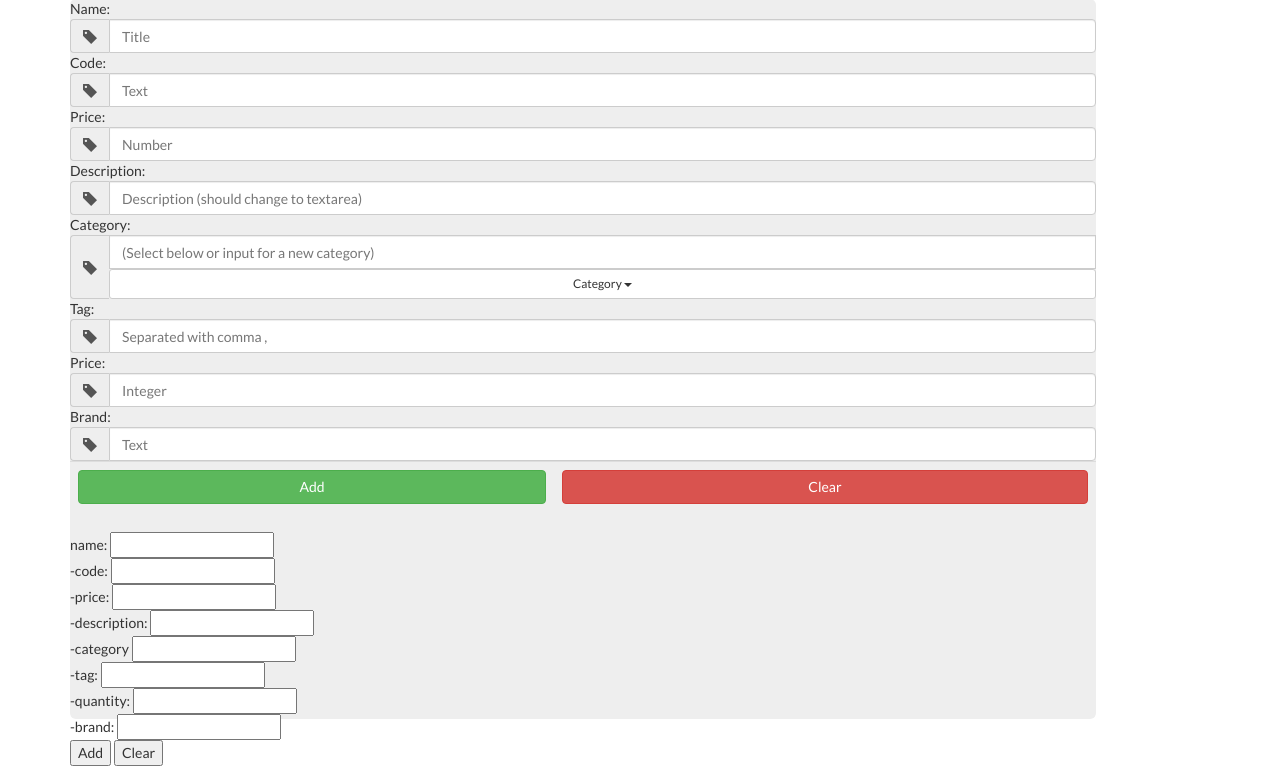
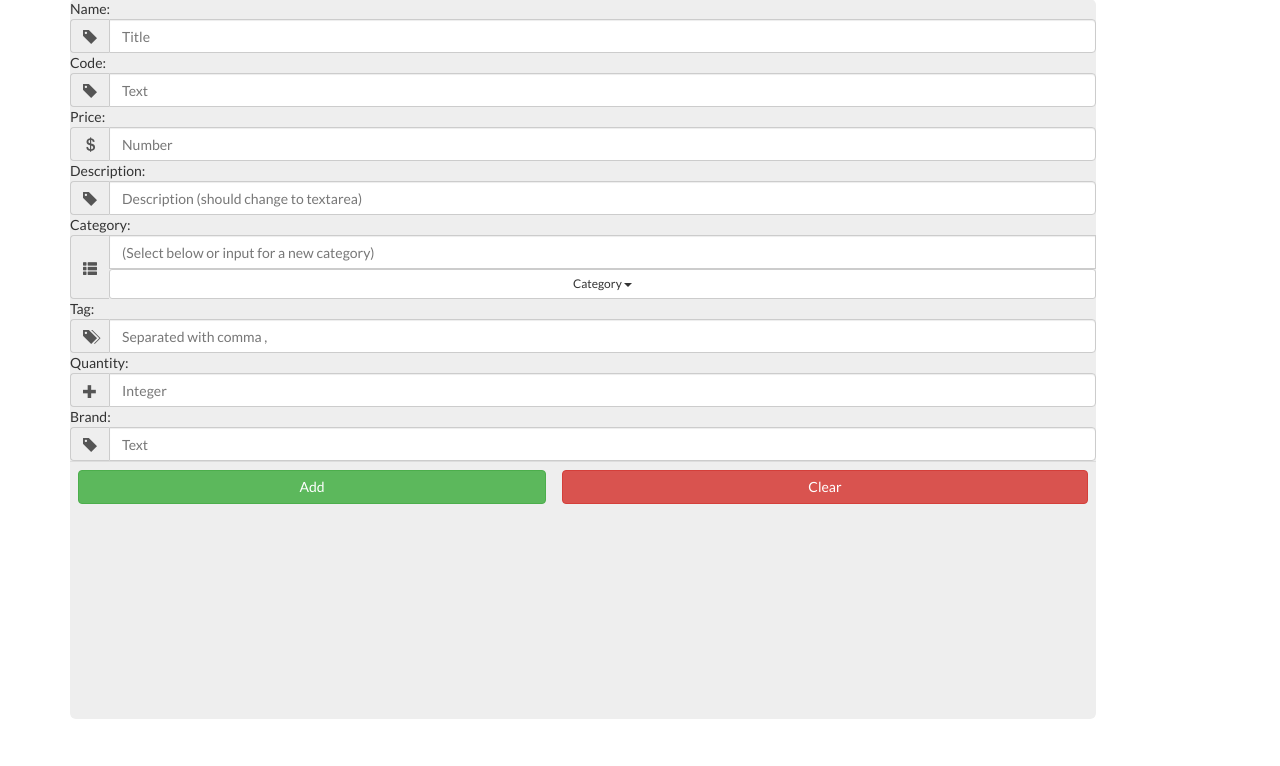
Before and after one commit to rungroj-m/TSP-KU-Relationship-, a PHP site: page /index.php?page=add in a window 1280 px wide. Shown: the part 301-1067 px from the top of the page. After the commit the page ends 1020 px from the top, so only its background shows below. Run offline with PHP 8.4, Linux system fonts and the light colour scheme; lists and menus that the app fills with data are empty.

Commit message:
DEV able to add and dummy edit form work

```diff
--- a/add.php
+++ b/add.php
@@ -9,8 +9,8 @@
 <?php
 require_once ('inc/Product.php');
 require_once ('inc/ProductDao.php');
-	if (isset($_GET['edit'])) {
-		$result = Product::GetProduct($_GET['edit']);
+	if (isset($_GET["id"])) {
+		$result = Product::GetProduct($_GET["id"]);
 	}
 
 
@@ -31,7 +31,7 @@ Code:
 
 Price:
 <div class="input-group">
-	<span class="input-group-addon"><span class="glyphicon glyphicon-tag"></span></span>
+	<span class="input-group-addon"><span class="glyphicon glyphicon-usd"></span></span>
 	<input type="number" class="form-control" id="price" placeholder="Number">
 </div>
 
@@ -43,7 +43,7 @@ Description:
 
 Category:
 <div class="input-group">
-	<span class="input-group-addon"><span class="glyphicon glyphicon-tag"></span></span>
+	<span class="input-group-addon"><span class="glyphicon glyphicon-th-list"></span></span>
 	<input type="text" class="form-control" id="category" placeholder="(Select below or input for a new category)">
 	<div class="btn-group btn-group-sm" style="width: 100%">
 			<button type="button" id="dropdown" class="btn btn-default dropdown-toggle" data-toggle="dropdown" style="width: 100%">
@@ -60,13 +60,13 @@ Category:
 
 Tag:
 <div class="input-group">
-	<span class="input-group-addon"><span class="glyphicon glyphicon-tag"></span></span>
+	<span class="input-group-addon"><span class="glyphicon glyphicon-tags"></span></span>
 	<input type="text" class="form-control" id="tag" placeholder="Separated with comma ,">
 </div>
 
-Price:
+Quantity:
 <div class="input-group">
-	<span class="input-group-addon"><span class="glyphicon glyphicon-tag"></span></span>
+	<span class="input-group-addon"><span class="glyphicon glyphicon-plus"></span></span>
 	<input type="number" class="form-control" id="quan" placeholder="Integer">
 </div>
 
@@ -78,7 +78,14 @@ Brand:
 
 <table class="table">
 	<tr>
-		<th><button type="button" class="btn btn-success" id="button-add" style="width: 100%">Add</button></th>
+		<?php
+			if (isset($_GET["id"])) {
+				echo "<th><button type=\"button\" class=\"btn btn-info\" id=\"button-save\" style=\"width: 100%\">Edit</button></th>";
+			}
+			else {
+				echo "<th><button type=\"button\" class=\"btn btn-success\" id=\"button-add\" style=\"width: 100%\">Add</button></th>";
+			}
+		?>
 		<th><button type="button" class="btn btn-danger" id="button-clear" style="width: 100%">Clear</button></th>
 	</tr>
 </table>
@@ -104,7 +111,15 @@ Brand:
 		$.ajax({
 			url: 'forjscallphp.php',
 			type: "POST",
-			data: JSON.stringify(data)
+			data: {"submit":"add","name": $("#name").val(),
+				"code": $("#code").val(),
+				"price": $("#price").val(),
+				"desc": $("#desc").val(),
+				"category": $("#category").val(),
+				"tag": $("#tag").val(),
+				"quan": $("#quan").val(),
+				"brand": $("#brand").val()}
+// 				JSON.stringify(data)
 		}).done(function(response) {
 			alert(response);
 			console.log(response);
@@ -112,51 +127,44 @@ Brand:
 		});
 	});
 
+	$("#button-clear").click(function() {
+		$("#name").val("");
+		$("#code").val("") ;
+		$("#price").val("") ;
+		$("#desc").val("") ;
+		$("#category").val("") ;
+		$("#tag").val("") ;
+		$("#quan").val("") ;
+		$("#brand").val("") ;
+	});
+
+	$("#button-save").click(function() {
+
+	});
+
 
 </script>
 
-<form action = "add.php" method = "POST">
-<?php if (isset($_GET['edit'])) echo "<input type=\"hidden\" name=\"id\" value=\"{$result->id}\">" ?>
-name:	<input name="name" type="text" value="<?php if (isset($_GET['edit'])) echo "{$result->productDescription->productName}"; ?>"><br>
--code:	<input name="code" type="text" value="<?php if (isset($_GET['edit'])) echo "{$result->productDescription->modelCode}"; ?>"><br>
--price: <input name="price" type="number" value="<?php if (isset($_GET['edit'])) echo "{$result->price}"; ?>"><br>
--description:	<input name="desc" type="text" value="<?php if (isset($_GET['edit'])) echo "{$result->productDescription->description}"; ?>"><br>
-<!-- category,brand need get and tag / quantity doesn't have attribute. -->
--category   <input name="category" type="text" value="<?php if (isset($_GET['edit'])) echo "{$result->productDescription->category->value}"; ?>"><br>
--tag:	<input name="tag" type="text" value="<?php if (isset($_GET['edit'])) echo "something like tag"; ?>"><br>
--quantity:	<input name="quan" type="text" value="<?php if (isset($_GET['edit'])) echo "something like quantity"; ?>"><br>
--brand:	<input name="brand" type="text" value="<?php if (isset($_GET['edit'])) echo "{$result->productDescription->brand->value}"; ?>"><br>
-<input name ="submit" type="submit" value="<?php echo (isset($_GET['edit']) ? "Save" : "Add"); ?>">
-<!-- Cannot clear in edit mode -->
-<input name ="reset" type="reset" value="Clear">
-<?php if (isset($_GET['edit'])) echo "<input type=\"submit\" name=\"action\" value=\"Delete\" />"; ?>
-</form>
+<?php
+	if (isset($_GET["id"])) {
+		require_once ('inc/Product.php');
+		require_once ('inc/ProductDescription.php');
+		require_once ('inc/Category.php');
+		require_once ('inc/Brand.php');
 
-</div>
+		$product = Product::GetProduct($_GET["id"]);
+		$productdescs = $product->productDescription;
 
-
-
-
-
-
-<?php
-
-
-// 	require_once ('inc/Product.php');
-	require_once ('inc/ProductDescription.php');
-	require_once ('inc/Category.php');
-	require_once ('inc/Brand.php');
-
-	if (isset($_POST['submit'])) {
-		$brand = Brand::CreateBrand($_POST['brand']);
-		$category = Category::CreateCategory($_POST['category']);
-		$productDesc = ProductDescription::CreateProductDescription($category, $brand, $_POST['desc'], $_POST['code'], explode(',', $_POST['tag']), $_POST['name']);
-		Product::CreateProduct($productDesc, $_POST['price']);
-
-		echo ("Product Added");
+		echo "
+			<script>
+				$(\"#name\").val(\"{$productdescs->productName}\");
+				$(\"#price\").val(\"{$product->price}\");
+				$(\"#desc\").val(\"{$productdescs->description}\");
+				$(\"#category\").val(\"{$productdescs->category->value}\");
+				$(\"#tag\").val(\"{$productdescs->additiontag}\");
+				$(\"#quan\").val(\"0\");
+				$(\"#brand\").val(\"{$productdescs->brand->value}\");
+			</script>
+		";
 	}
-
-	if (isset($_POST['action']))
-			echo "kuy benz delete gu la";
-		//NEED fucking delete method u dick
 ?>
--- a/index.php
+++ b/index.php
@@ -41,7 +41,7 @@ body {
 				</div>
 			</nav>
 			<div align = "center">
-			 <img src="logo.png" alt="logo" style="width:304px;height:228px">
+			 <img src="image/logo.png" alt="Ku Relationship" style="width:304px;height:228px">
     		</div>
 
 	<!-- for content -->
```
Also changed, not shown: inventory.php (+11 -1 lines), shopping.php (+4 -3 lines), logo.png (deleted), 1 other file.
